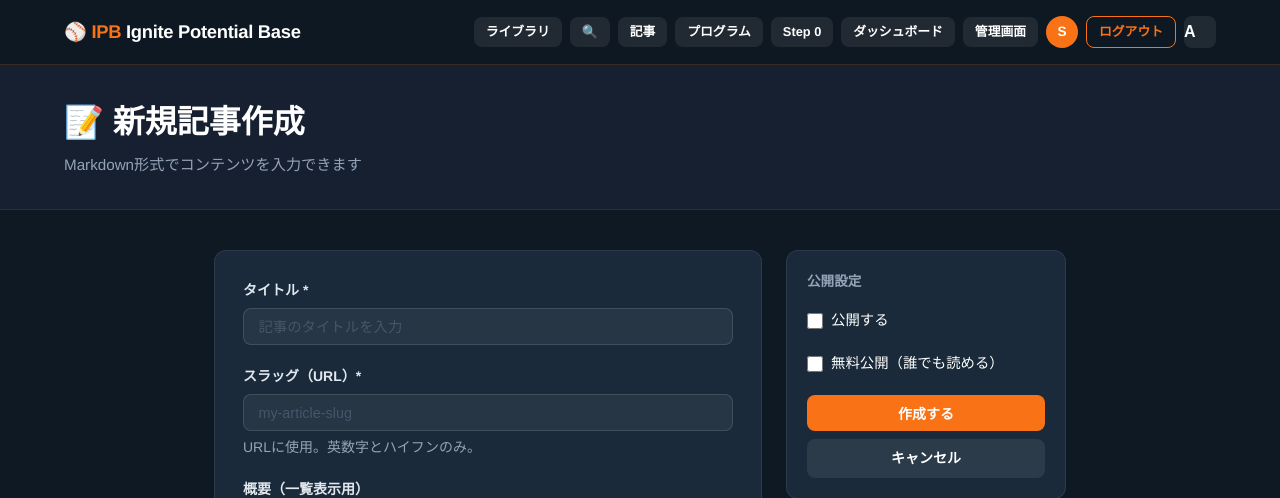
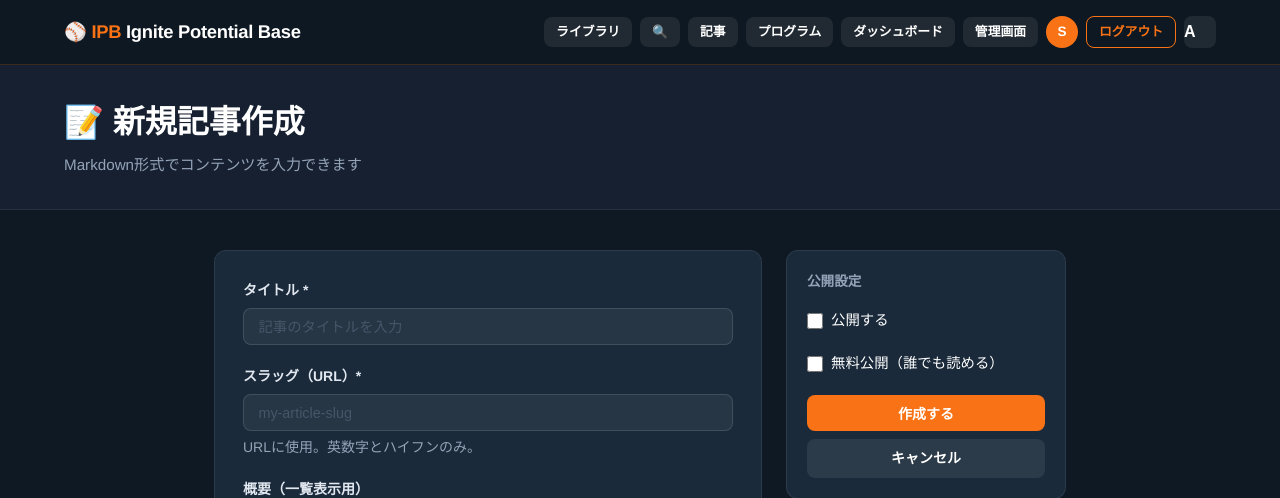
Before and after one commit to Sekky100622/ignite-potential-base, a Flask app: page /admin/articles/new in a window 1280 px wide. Shown: the top 498 px of the page. Run offline with Flask 3, Linux system fonts and the light colour scheme; the visitor is signed in with stand-in values (Sample User, id 1); data that the repository does not hold is empty; some libraries are stand-ins or nearby versions.

Commit message:
Step 0 リンクをナビから非表示
Co-Authored-By: Claude Sonnet 4.6 <noreply@anthropic.com>

```diff
--- a/templates/base.html
+++ b/templates/base.html
@@ -379,7 +379,6 @@
         {% if session.get('user_id') %}
           <a href="{{ url_for('learn') }}" class="btn btn-ghost btn-sm">記事</a>
           <a href="{{ url_for('programs') }}" class="btn btn-ghost btn-sm">プログラム</a>
-          <a href="{{ url_for('step0') }}" class="btn btn-ghost btn-sm">Step 0</a>
           <a href="{{ url_for('dashboard') }}" class="btn btn-ghost btn-sm" style="position:relative;">
             ダッシュボード
             <span id="notice-badge" style="display:none;position:absolute;top:-4px;right:-4px;width:8px;height:8px;background:var(--orange);border-radius:50%;"></span>
@@ -407,7 +406,6 @@
       {% if session.get('user_id') %}
         <a href="{{ url_for('learn') }}" class="btn btn-ghost">記事</a>
         <a href="{{ url_for('programs') }}" class="btn btn-ghost">プログラム</a>
-        <a href="{{ url_for('step0') }}" class="btn btn-ghost">Step 0</a>
         <a href="{{ url_for('dashboard') }}" class="btn btn-ghost">ダッシュボード</a>
         {% if session.get('role') == 'admin' %}
           <a href="{{ url_for('admin_dashboard') }}" class="btn btn-ghost">管理画面</a>
```
